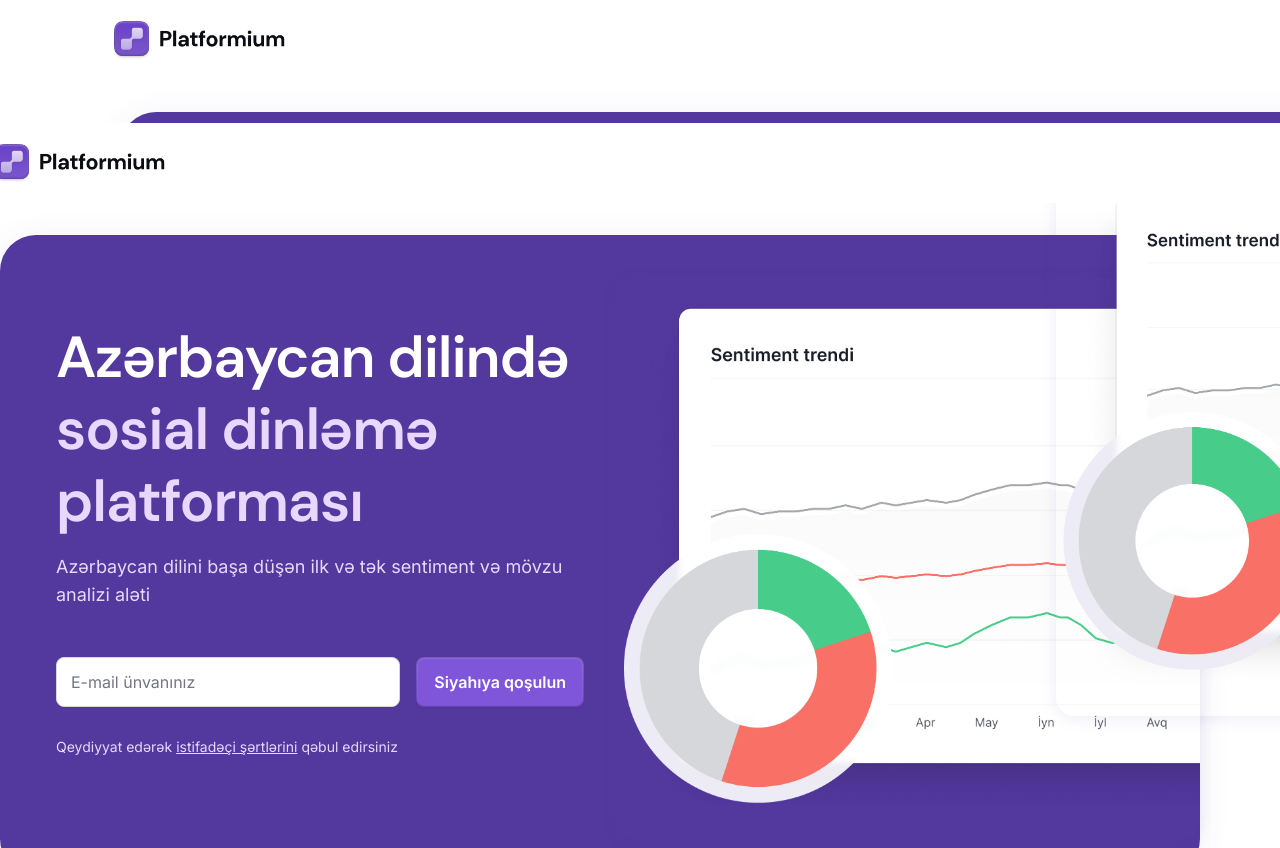
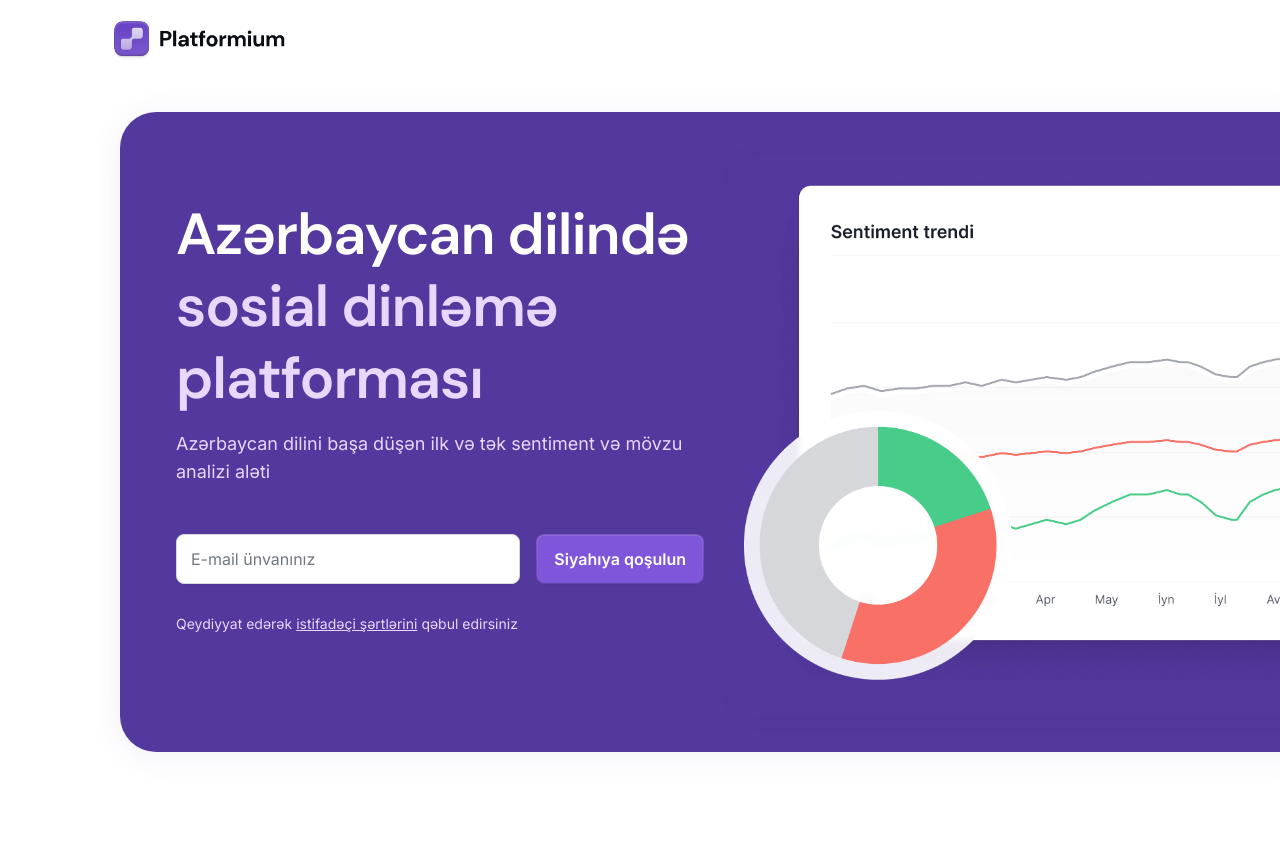
Before and after one commit to nctqdrv/platformium-final, a Next.js app: page / in a window 1280 px wide. Built offline with nearby package versions, Linux system fonts and the light colour scheme; no server answers.

Commit message:
WaitlistForm sadeleştirildi: sadece form ve mesajlar kaldı

```diff
--- a/src/app/WaitlistForm.tsx
+++ b/src/app/WaitlistForm.tsx
@@ -63,22 +63,7 @@
   };
 
   return (
-    <div className={styles.wrapper}>
-      <div className={styles.header}>
-        <div className={styles.logo}>
-          <img src="/Logo.png" alt="Platformium Logo" className={styles.logoImage} />
-        </div>
-      </div>
-      <main className={styles.mainContent}>
-        <section className={styles.heroSection}>
-          <div className={styles.heroText}>
-            <div className={styles.headingGroup}>
-              <h1>
-                Azərbaycan dilində <span className={styles.highlight}>sosial dinləmə platforması</span>
-              </h1>
-              <p>Azərbaycan dilini başa düşən ilk və tək sentiment və mövzu analizi aləti</p>
-            </div>
-            {/* Success Alert */}
+    <form className={styles.emailForm} onSubmit={handleSubmit}>
       {success && (
         <div style={{
           width: '100%',
@@ -95,7 +80,6 @@
           Təşəkkür edirik!
         </div>
       )}
-            <form className={styles.emailForm} onSubmit={handleSubmit}>
       <input
         type="email"
         placeholder="E-mail ünvanınız"
@@ -107,17 +91,7 @@
       <button type="submit" disabled={loading}>
         {loading ? 'Göndərilir...' : 'Siyahıya qoşulun'}
       </button>
+      {error && <span className={styles.hint} style={{ color: '#FFD6D6', display: 'block' }}>{error}</span>}
     </form>
-            <span className={styles.hint}>
-              Qeydiyyat edərək <a href="#">istifadəçi şərtlərini</a> qəbul edirsiniz
-            </span>
-            {error && <span className={styles.hint} style={{ color: '#FFD6D6', display: 'block' }}>{error}</span>}
-          </div>
-          <div className={styles.mockupWrapper}>
-            <img src="/Mockup.png" alt="Sentiment Chart Mockup" className={styles.chartImage} />
-          </div>
-        </section>
-      </main>
-    </div>
   );
 }
```
Lines whose indentation alone changed are shown as unchanged.
